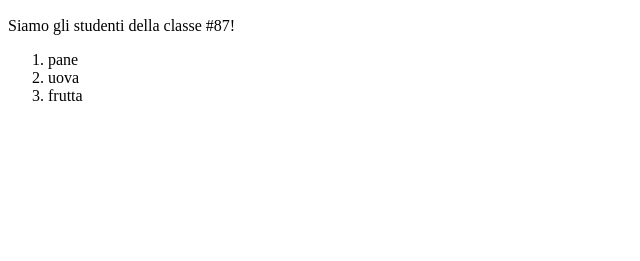
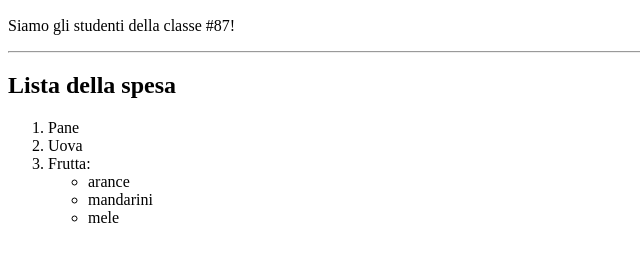
Before and after one commit to giulia-dai/livecoding-html, a plain HTML site: page index.html in a window 1280 px wide. Shown: the part 151-412 px from the top of the page, without its empty margins (0-640 px from the left). Drawn offline with Linux system fonts and the light colour scheme.

Commit message:
modifica lista spesa

```diff
--- a/index.html
+++ b/index.html
@@ -12,11 +12,20 @@
      <h2>Sottotitolo</h2>
 
      <p>Siamo gli studenti della classe #87!</p>
+     <hr/>
+
+     <h2>Lista della spesa</h2>
 
      <ol>
-        <li>pane</li>
-        <li>uova</li>
-        <li>frutta</li>
+        <li>Pane</li>
+        <li>Uova</li>
+        <li>Frutta:
+            <ul>
+                <li>arance</li>
+                <li>mandarini</li>
+                <li>mele</li>
+            </ul>
+        </li>
      </ol>
 </body>
 </html>
```
